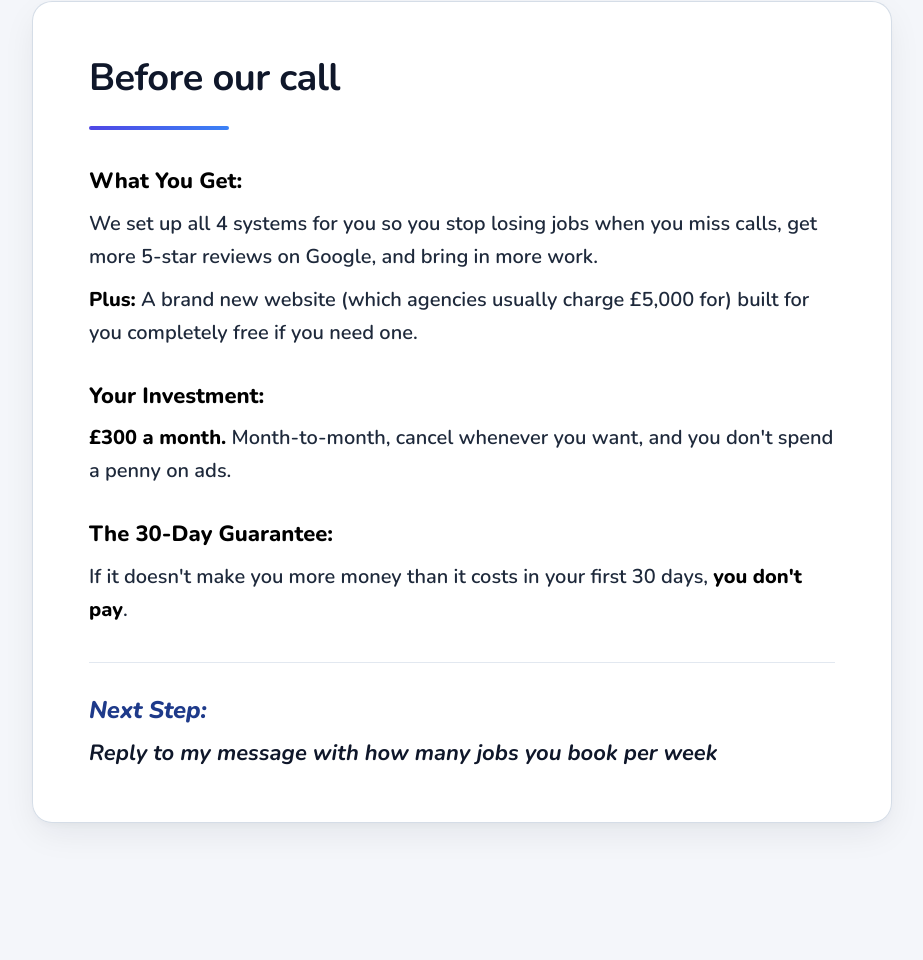
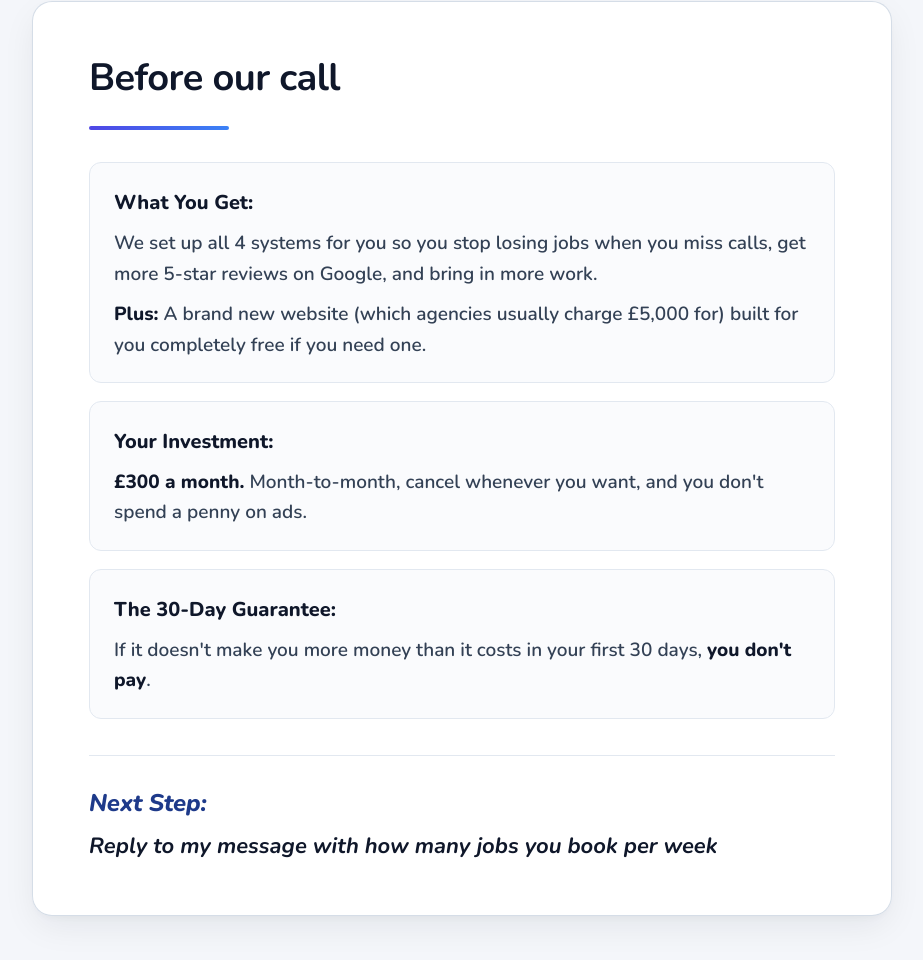
Before and after one commit to muhseena005/client-launch-proposal, a plain HTML site: page index.html in a window 1280 px wide. Shown: the part 5113-6073 px from the top of the page, without its empty margins (178-1101 px from the left). Before the commit the page ends 6036 px from the top, so only its background shows below. Drawn offline with nearby package versions, Linux system fonts and the light colour scheme.

Commit message:
Put offer items in subtle, tasteful cards with neutral background and clean borders

```diff
--- a/index.html
+++ b/index.html
@@ -372,7 +372,11 @@
     }
 
     .offer-group {
-      margin-bottom: 28px;
+      margin-bottom: 18px;
+      padding: 22px 24px;
+      background: rgba(248, 250, 252, 0.75);
+      border: 1px solid #e2e8f0;
+      border-radius: 12px;
     }
 
     .offer-group:last-of-type {
@@ -380,23 +384,23 @@
     }
 
     .offer-title {
-      font-size: 22px;
+      font-size: 20px;
       font-weight: 800;
-      color: #000000;
-      margin-bottom: 6px;
+      color: #0f172a;
+      margin-bottom: 8px;
       display: block;
     }
 
     .offer-desc {
-      font-size: 20px;
-      line-height: 1.65;
-      color: #1e293b;
+      font-size: 19px;
+      line-height: 1.6;
+      color: #334155;
       font-weight: 600;
       margin: 0;
     }
 
     .offer-desc strong {
-      color: #000000;
+      color: #0f172a;
       font-weight: 800;
     }
 
```
